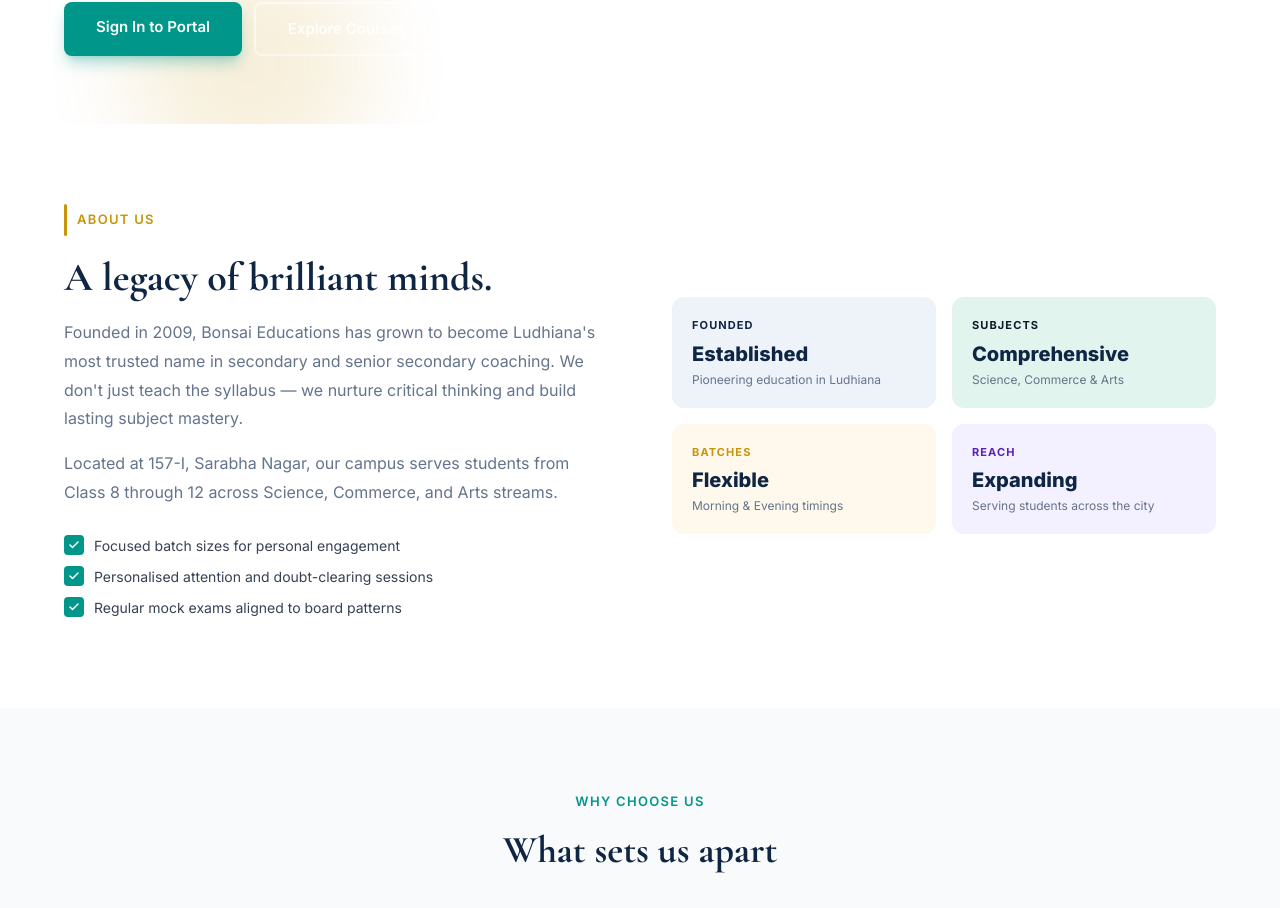
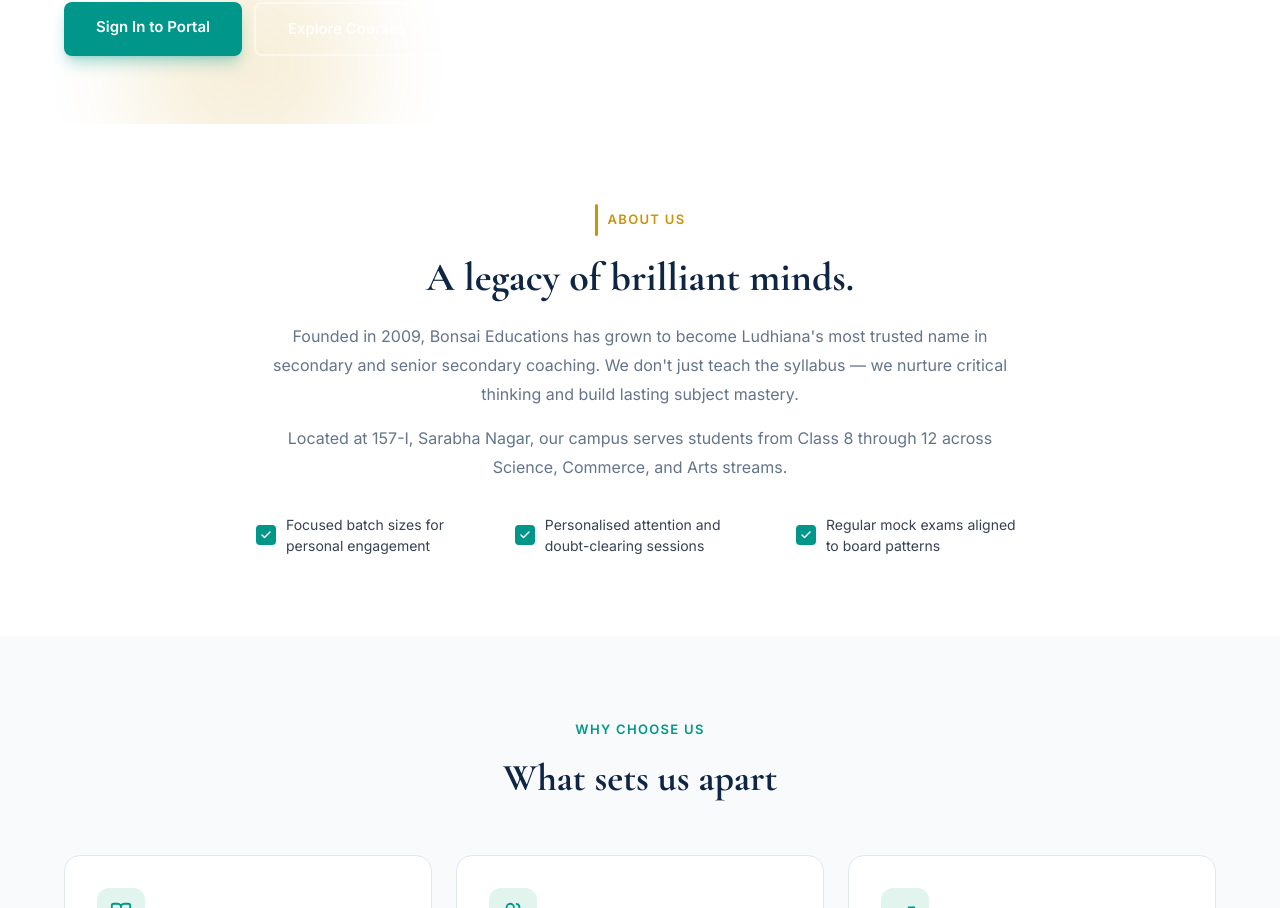
Before and after one commit to Iamthenoobcoder/bonsai-educations, a Next.js app: page / in a window 1280 px wide. Shown: the part 436-1344 px from the top of the page. Built offline with nearby package versions, Linux system fonts and the light colour scheme.

Commit message:
feat: remove info cards from about section and center about layout

```diff
--- a/app/(public)/page.tsx
+++ b/app/(public)/page.tsx
@@ -188,41 +188,29 @@
       </section>
 
       {/* ABOUT */}
-      <section id="about" className="py-20 px-6 md:px-[5%] bg-white grid md:grid-cols-2 gap-16 items-center">
-        <div>
-          <div className="flex items-center gap-2.5 mb-4">
+      <section id="about" className="py-20 px-6 md:px-[5%] bg-white flex flex-col items-center text-center">
+        <div className="max-w-3xl mx-auto">
+          <div className="flex items-center justify-center gap-2.5 mb-4">
             <div className="w-[3px] h-8 bg-gold rounded-full" />
             <span className="text-gold text-[13px] font-semibold tracking-widest uppercase">About Us</span>
           </div>
-          <h2 className="display text-[40px] font-bold text-navy mb-4 leading-tight">A legacy of brilliant minds.</h2>
+          <h2 className="display text-[40px] font-bold text-navy mb-5 leading-tight">A legacy of brilliant minds.</h2>
           <p className="text-muted text-base leading-[1.8] mb-4">
             Founded in 2009, Bonsai Educations has grown to become Ludhiana&apos;s most trusted name in secondary and senior secondary coaching. We don&apos;t just teach the syllabus — we nurture critical thinking and build lasting subject mastery.
           </p>
-          <p className="text-muted text-base leading-[1.8] mb-7">
+          <p className="text-muted text-base leading-[1.8] mb-8">
             Located at 157-I, Sarabha Nagar, our campus serves students from Class 8 through 12 across Science, Commerce, and Arts streams.
           </p>
+          <div className="flex flex-col md:flex-row justify-center gap-5 md:gap-8 mt-6">
             {["Focused batch sizes for personal engagement", "Personalised attention and doubt-clearing sessions", "Regular mock exams aligned to board patterns"].map((t) => (
-            <div key={t} className="flex items-center gap-2.5 mb-2.5">
+              <div key={t} className="flex items-center gap-2.5">
                 <div className="w-5 h-5 rounded bg-teal-600 flex items-center justify-center shrink-0">
                   <Check size={12} className="text-white" strokeWidth={3} />
                 </div>
-              <span className="text-[14px] text-gray-700">{t}</span>
+                <span className="text-[14px] text-gray-700 text-left">{t}</span>
               </div>
             ))}
           </div>
-        <div className="grid grid-cols-2 gap-4">
-          {[
-            ["#EEF3FA", "var(--color-navy)", "Founded", "Established", "Pioneering education in Ludhiana"],
-            ["#E1F5EE", "var(--color-teal)", "Subjects", "Comprehensive", "Science, Commerce & Arts"],
-            ["#FEF9EC", "var(--color-gold)", "Batches", "Flexible", "Morning & Evening timings"],
-            ["#F3F0FF", "#5b21b6", "Reach", "Expanding", "Serving students across the city"],
-          ].map(([bg, ac, label, v, sub]) => (
-            <div key={label} style={{ background: bg }} className="rounded-xl p-5">
-              <p style={{ color: ac }} className="text-[11px] font-bold tracking-widest uppercase mb-1.5">{label}</p>
-              <p className="text-navy text-xl font-extrabold mb-1">{v}</p>
-              <p className="text-muted text-xs">{sub}</p>
-            </div>
-          ))}
         </div>
       </section>
 
```
Lines whose indentation alone changed are shown as unchanged.
